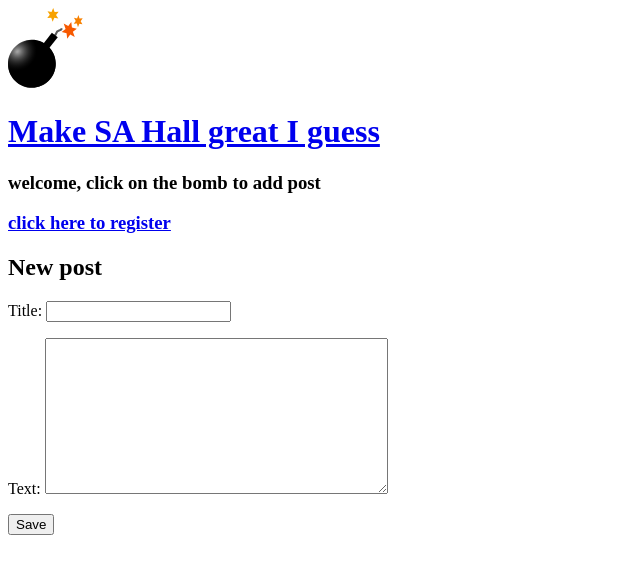
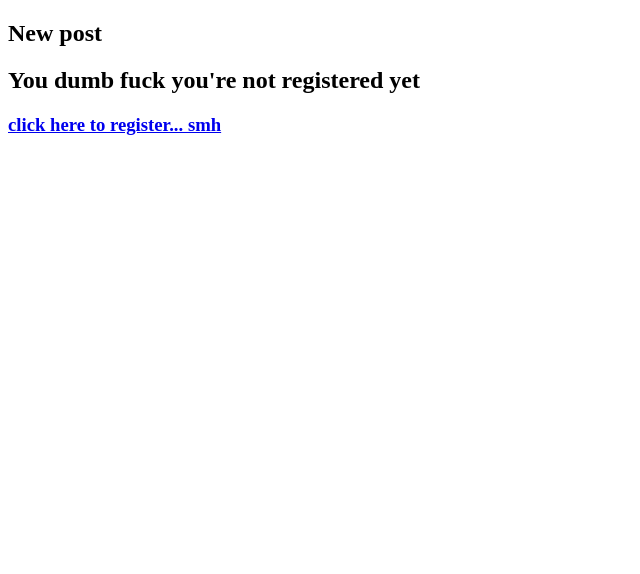
Before and after one commit to Maru5er/Blog1, a Django app: page /post/new/ in a window 1280 px wide. Shown: the top 574 px of the page, without its empty margins (0-640 px from the left). Run offline with Django 3.2, Linux system fonts and the light colour scheme.

Commit message:
update to html

```diff
--- a/blog/templates/blog/base.html
+++ b/blog/templates/blog/base.html
@@ -11,8 +11,12 @@
                  {% include './icons/1570429633bomb.svg' %}
           </a>
           <h1><a href="/">Make SA Hall great I guess</a></h1>
-          <h3>welcome, {{user.get_username}} click on the bomb to add post</h3>
-          <h3><a href="{%url 'registration'%}" class="registration button">click here to register</a></h3>
+          {% if user.is_authenticated %}
+            <h3>welcome, {{user.get_username}} click on the bomb to add post</h3>
+          {% else %}
+            <h3>you are not registered yet dumbass</h3>
+            <h3><a href="{%url 'registration'%}" class="registration button">click here to register</a></h3>
+          {% endif %}
       </div>
     </header>
     <main class="container">
--- a/blog/templates/blog/post_new.html
+++ b/blog/templates/blog/post_new.html
@@ -1,9 +1,20 @@
-{% extends 'blog/base.html' %}
+<!DOCTYPE html>
+<html lang="en">
+<head>
+    <meta charset="UTF-8">
+    <title>new post</title>
+    <h2>New post</h2>
+</head>
+<body>
+    {% if user.is_authenticated %}
+        <form method="POST" class="post-form">{% csrf_token %}
 
-{% block content %}
-    <h2>New post</h2>
-    <form method="POST" class="post-form">{% csrf_token %}
-        {{ form.as_p }}
-        <button type="submit" class="save btn btn-default">Save</button>
-    </form>
-{% endblock %}
+            {{ form.as_p }}
+            <button type="submit" class="save btn btn-default">Save</button>
+        </form>
+    {% else %}
+        <h2> You dumb fuck you're not registered yet</h2>
+        <h3><a href ="{% url 'registration' " class ="registration button">click here to register... smh</a></h3>
+    {% endif %}
+</body>
+</html>
--- a/blog/views.py
+++ b/blog/views.py
@@ -12,12 +12,15 @@ def post_list(request):
     posts = Post.objects.filter(published_time__lte=timezone.now()).order_by('published_time')
     return render(request, 'blog/post_list.html', {'posts':posts})
 
+
 def homepage(request):
     return render(request,'blog/Index.html',{})
+
 
 def post_detail(request,pk):
     post = get_object_or_404(Post, pk=pk)
     return render(request, 'blog/post_detail.html',{'post':post})
+
 
 def post_new(request):
     if request.method == "POST":
@@ -32,7 +35,7 @@ def post_new(request):
         form = PostForm()
     return render(request, 'blog/post_new.html', {'form': form})
 
-#registration view
+
 def registration(request):
     if request.method == "POST":
         form = Registration(request.POST)
```
